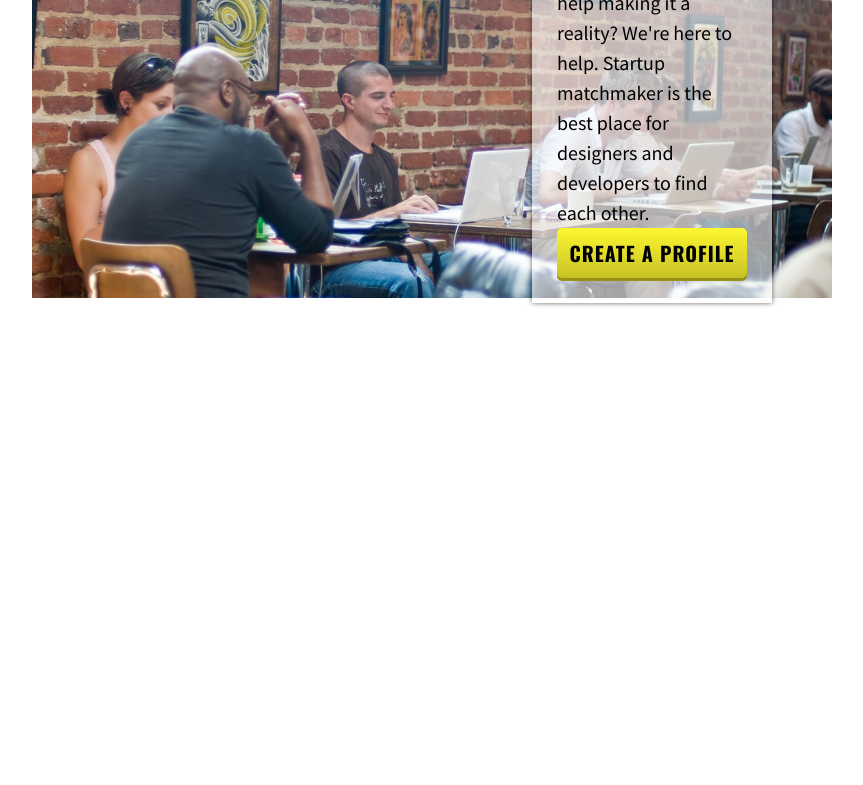
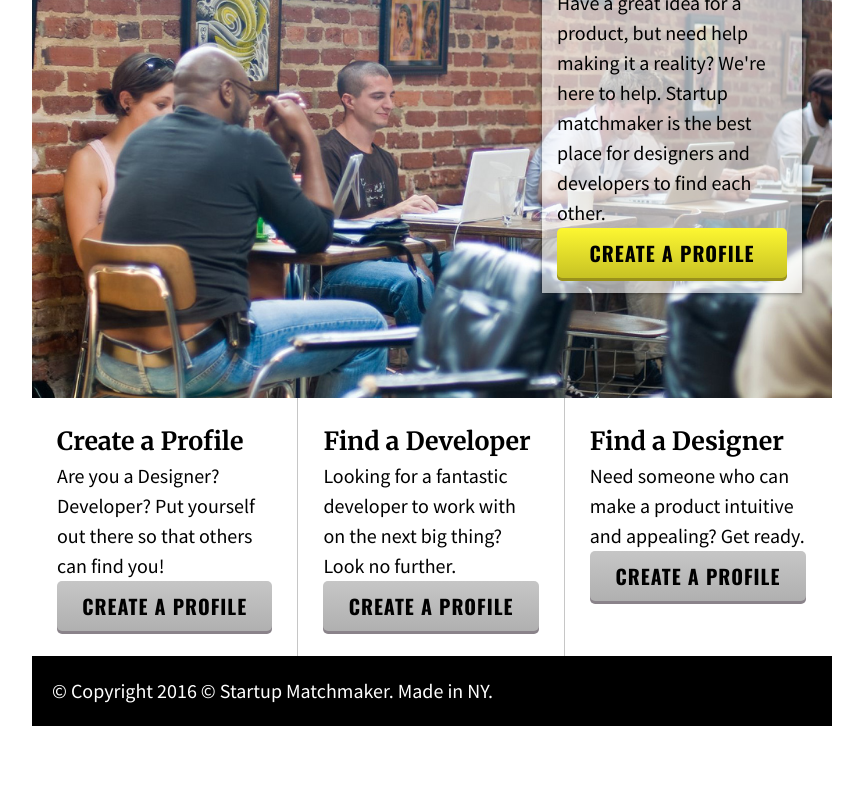
Before and after one commit to kenvng/homework_05, a plain HTML site: page startup_matchmaker/index.html in a window 1280 px wide. Shown: the part 276-1061 px from the top of the page, without its empty margins (208-1071 px from the left). After the commit the page ends 1002 px from the top, so only its background shows below. Drawn offline with nearby package versions, Linux system fonts and the light colour scheme.

Commit message:
Added files via upload

```diff
--- a/startup_matchmaker/css/style.css
+++ b/startup_matchmaker/css/style.css
@@ -142,7 +142,7 @@ p .are {
 
 #main-section {
   width: 100%;
-  height: 50%;
+  height: 500px;
 }
 
 .container {
@@ -155,12 +155,12 @@ p .are {
 }
 
 #floater {
-	width: 30%;
+	width: 260px;
 	position: relative;
-	right: -500px;
-	top: -485px;
+  top: 30px ;
+	left: 510px;
 	background-color: rgba(255,255,255,0.6);
-  padding: 25px;
+  padding: 15px;
   box-shadow: 0 0 5px rgba(0,0,0,0.6);
   -moz-box-shadow: 0 0 5px rgba(0,0,0,0.6);
   -webkit-box-shadow: 0 0 5px rgba(0,0,0,0.6);
--- a/startup_matchmaker/index.html
+++ b/startup_matchmaker/index.html
@@ -30,11 +30,7 @@
 
 
 	<!-- MAIN SECTION WITH BACKGROUND IMAGE -->
-	<section id="main-section">
- 		<div class="container">
- 			<!-- CONTAINER FOR BACKGROUND IMAGE -->
- 		</div>
-
+	<section id="main-section" class="container">
 		<div id="floater">
 			<h2>Meet your Match!</h2>
 			<p>Have a great idea for a product, but need help making it a reality?  We're here to help.  Startup matchmaker is the best place for designers and developers to find each other.</p>
```
Also changed, not shown: 1 other file.
